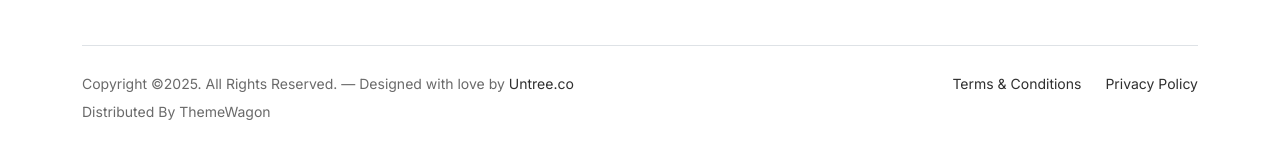
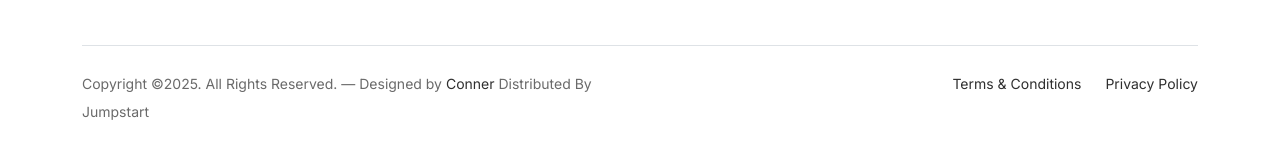
Before and after one commit to GingaNinja18/Marvos, a plain HTML site: page index.html in a window 1280 px wide. Shown: the part 4697-4855 px from the top of the page. Drawn offline with Linux system fonts and the light colour scheme.

Commit message:
Update index.html

```diff
--- a/index.html
+++ b/index.html
@@ -519,7 +519,7 @@
 				<div class="border-top copyright">
 					<div class="row pt-4">
 						<div class="col-lg-6">
-							<p class="mb-2 text-center text-lg-start">Copyright &copy;<script>document.write(new Date().getFullYear());</script>. All Rights Reserved. &mdash; Designed with love by <a href="https://untree.co">Untree.co</a> Distributed By <a hreff="https://themewagon.com">ThemeWagon</a>  <!-- License information: https://untree.co/license/ -->
+							<p class="mb-2 text-center text-lg-start">Copyright &copy;<script>document.write(new Date().getFullYear());</script>. All Rights Reserved. &mdash; Designed by <a href="https://untree.co">Conner</a> Distributed By <a hreff="https://themewagon.com">Jumpstart</a>  <!-- License information: https://untree.co/license/ -->
             </p>
 						</div>
 
```
